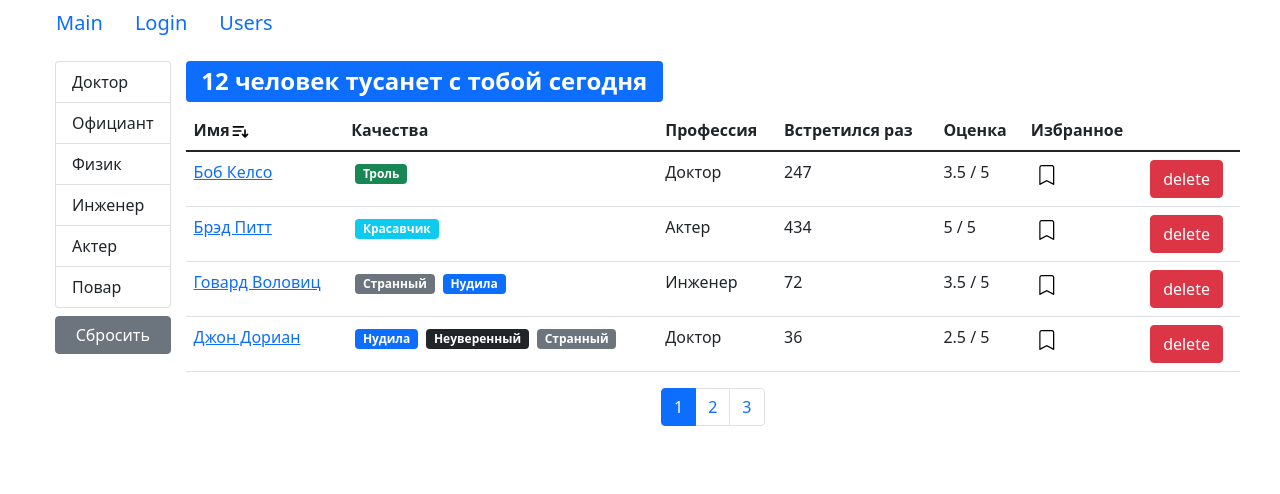
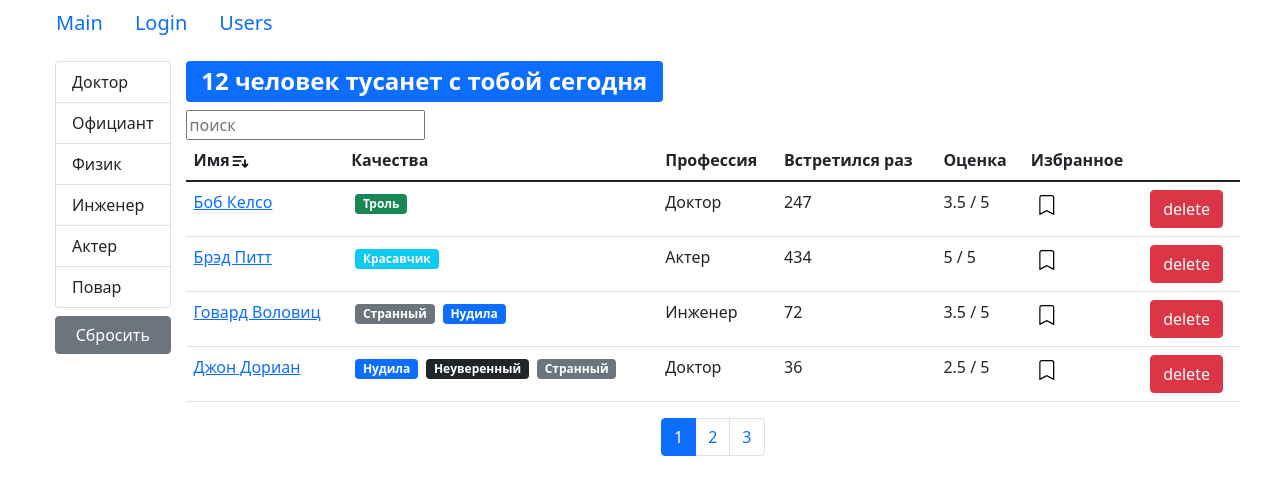
Before and after one commit to ZagSerSan/CP_fast-company, a React (Create React App) app: page /Users in a window 1280 px wide. Shown: the top 494 px of the page. Built offline with nearby package versions, Linux system fonts and the light colour scheme.

Commit message:
9.1 Формы - задание #1

```diff
--- /dev/null
+++ b/src/app/components/searchInput.jsx
@@ -0,0 +1,17 @@
+import React from 'react'
+import { useState } from 'react'
+import PropTypes from 'prop-types'
+
+const SearchInput = ({users}) => {
+
+
+  return (
+    null
+  )
+}
+
+SearchInput.propTypes = {
+  users: PropTypes.array
+}
+
+export default SearchInput
--- a/src/app/components/textField.jsx
+++ b/src/app/components/textField.jsx
@@ -29,7 +29,6 @@ const TextField = ({name, label, value, type, errors, onChange }) => {
             className="btn btn-outline-secondary"
             onClick={toggleShowPassword}
           >
-            {/* {showPassword ? "Скрыть" : "Показать"} пароль */}
             <i className={'bi bi-eye' + (showPassword ? '-slash' : '')}></i>
           </button>
         }
--- a/src/app/components/users.jsx
+++ b/src/app/components/users.jsx
@@ -8,6 +8,7 @@ import professionsApi from "../api/fake.api/professions.api"
 import { paginate } from "../utils/paginate"
 // components
 import SearchStatus from "./searchStatus"
+import SearchInput from "./searchInput"
 import Pagination from "./pagination"
 import GroupList from "./groupList"
 import UsersTable from "./usersTable"
@@ -22,6 +23,7 @@ const Users = () => {
   const [professions, setProfession] = useState()
   const [selectedProf, setSelectedProf] = useState()
   const [sortSettings, setSortSettings] = useState({ iter: 'name', order: 'asc' })
+  const [searchValue, setSearchValue] = useState('')
 
   const params = useParams()
   const {userId} = params
@@ -61,14 +63,24 @@ const Users = () => {
       setCurrentPage(pageIndex)
     }
 
+    //todo поиск юсера
+    const changeSearchValue = ({target}) => {
+      setSelectedProf()
+      setSearchValue(target.value)
+    }
+    const searchedUsers = users.filter(user => {
+      return user.name.toLowerCase().includes(searchValue)
+    })
+
     const filteredUsers = selectedProf
       ? users.filter((user) => user.profession._id === selectedProf._id)
       : users
     // для изменения страниц
-    let count = selectedProf ? filteredUsers.length : users.length
+    let count = selectedProf ? filteredUsers.length : searchValue ? searchedUsers.length : users.length
+    const sortedUsers = _.orderBy(searchValue ? searchedUsers : filteredUsers, [sortSettings.iter], [sortSettings.order])
+    const userCrop =  paginate(sortedUsers, currentPage, pageSize)
+    console.log('userCrop', userCrop)
 
-    const sortedUsers = _.orderBy(filteredUsers, [sortSettings.iter], [sortSettings.order])
-    const userCrop = paginate(sortedUsers, currentPage, pageSize)
     // изменение страницы при кол-ве польз = 0 на текущей
     if (userCrop.length === 0 && count != 0) {
       setCurrentPage(prevState => prevState - 1)
@@ -78,6 +90,7 @@ const Users = () => {
     const handleProfessionSelect = (item) => {
       setSelectedProf(item)
       setCurrentPage(1)
+      setSearchValue('')
     }
     // функция сброса (глобально)
     const clearFilter = () => {
@@ -89,6 +102,8 @@ const Users = () => {
       setCurrentPage(1)
       // параметров сортировки
       setSortSettings({ iter: 'name', order: 'asc' })
+      // поиск
+      setSearchValue('')
     }
 
     return (<>
@@ -114,6 +129,14 @@ const Users = () => {
         </div>
         <div className="content">
           <SearchStatus count={count} />
+          <div>
+            <input
+              type='text'
+              placeholder="поиск"
+              onChange={changeSearchValue}
+              value={searchValue}
+            />
+          </div>
           {count > 0 &&
             <UsersTable
               users={userCrop}
```
